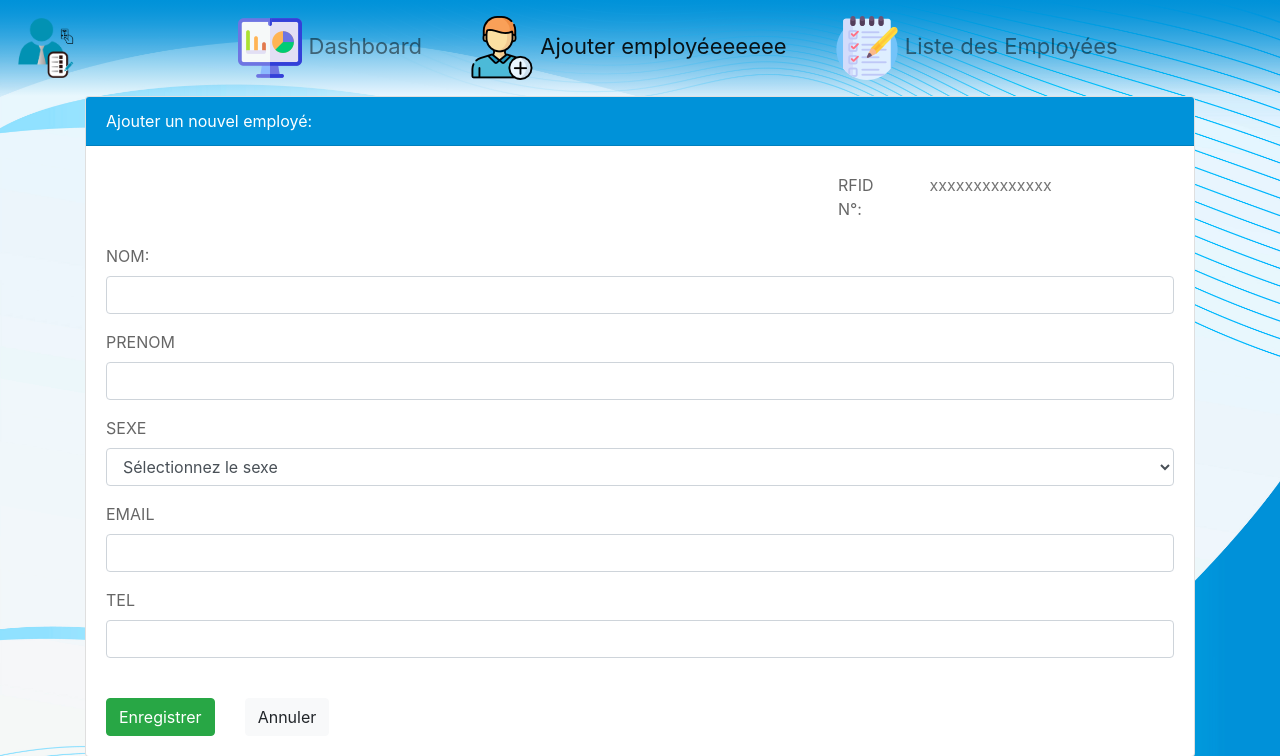
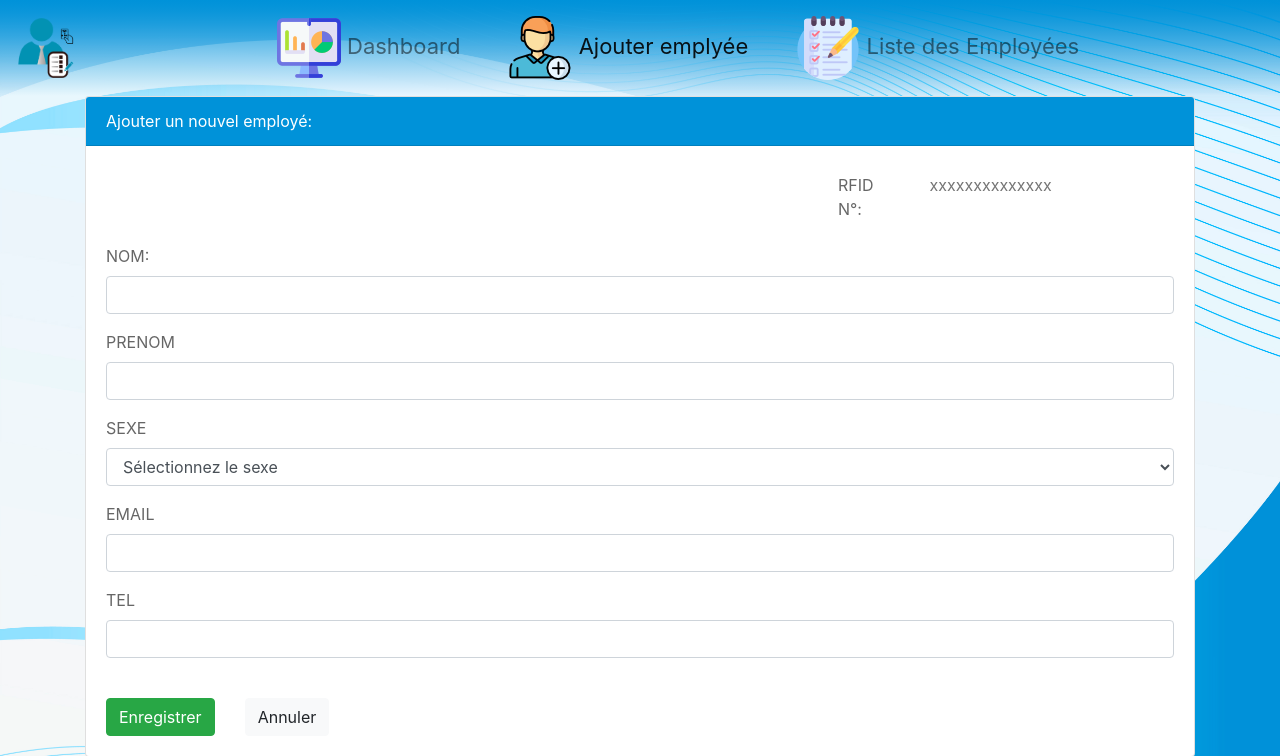
Before and after one commit to zakaria-chougrani/RFID_ProjectV1, a Django app: page /add_employe in a window 1280 px wide. Shown: the top 756 px of the page. Run offline with Django 4.2, Linux system fonts and the light colour scheme; some libraries are stand-ins or nearby versions.

Commit message:
1st commit navbar

```diff
--- a/templates/navbar.html
+++ b/templates/navbar.html
@@ -1,10 +1,10 @@
 {% load static %}
 
 <nav class="navbar navbar-expand-lg navbar-light"
-     style="min-height: 80px;background: linear-gradient(180deg, #0092d9, transparent);">
+    style="min-height: 80px;background: linear-gradient(180deg, #0092d9, transparent);">
     <a class="navbar-brand" href="#"><img src="{% static 'assets/img/logoG.png' %}" alt="dash" style="height: 60px"></a>
     <button class="navbar-toggler" type="button" data-toggle="collapse" data-target="#sidebar" aria-controls="sidebar"
-            aria-expanded="false" aria-label="Toggle navigation">
+        aria-expanded="false" aria-label="Toggle navigation">
         <span class="navbar-toggler-icon"></span>
     </button>
 
@@ -19,7 +19,7 @@
             <li class="nav-item mx-3 {% if request.path == '/add_employe' %}active{% endif %}">
                 <a class="nav-link" href="{% url 'add_employe' %}">
                     <img src="{% static 'assets/img/add-user.png' %}" alt="dash">
-                    Ajouter employéeeeeee
+                    Ajouter emplyée
                 </a>
             </li>
             <li class="nav-item mx-3 {% if request.path == '/list_employes' %}active{% endif %}">
```
